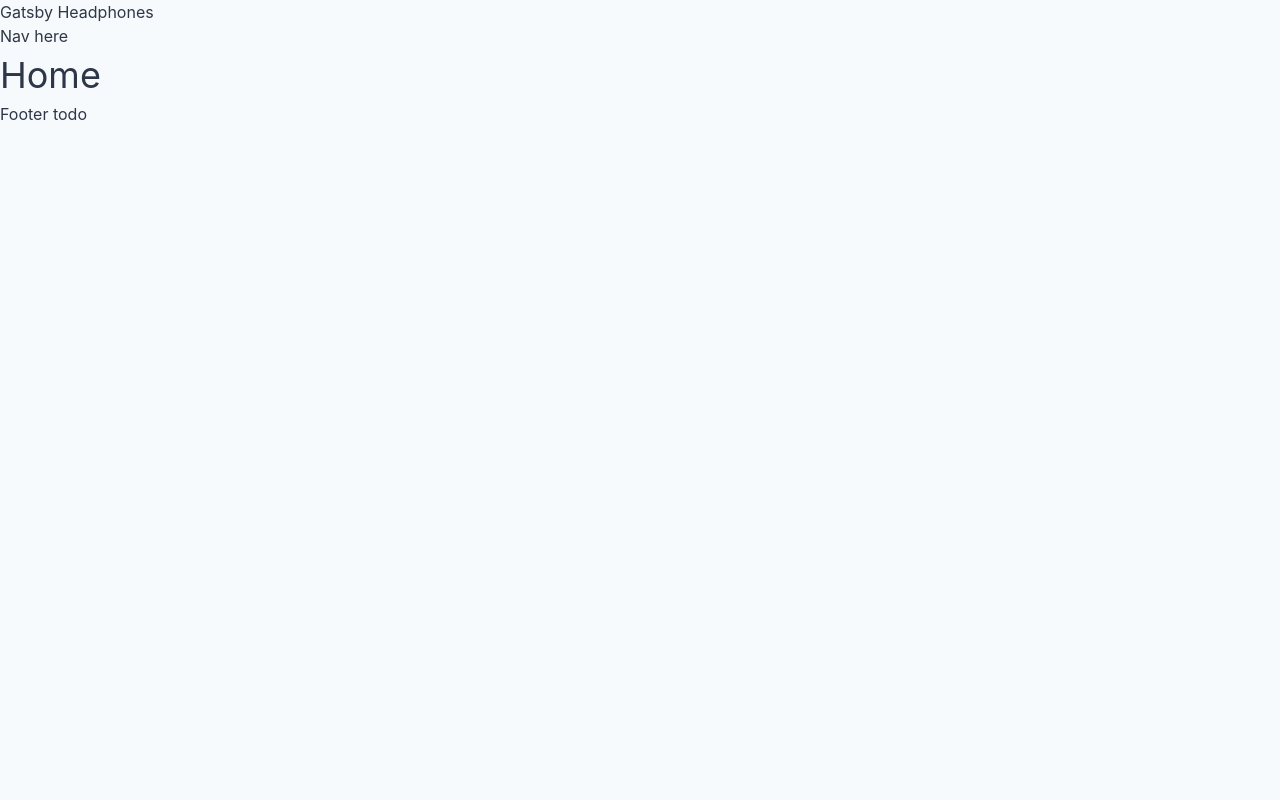
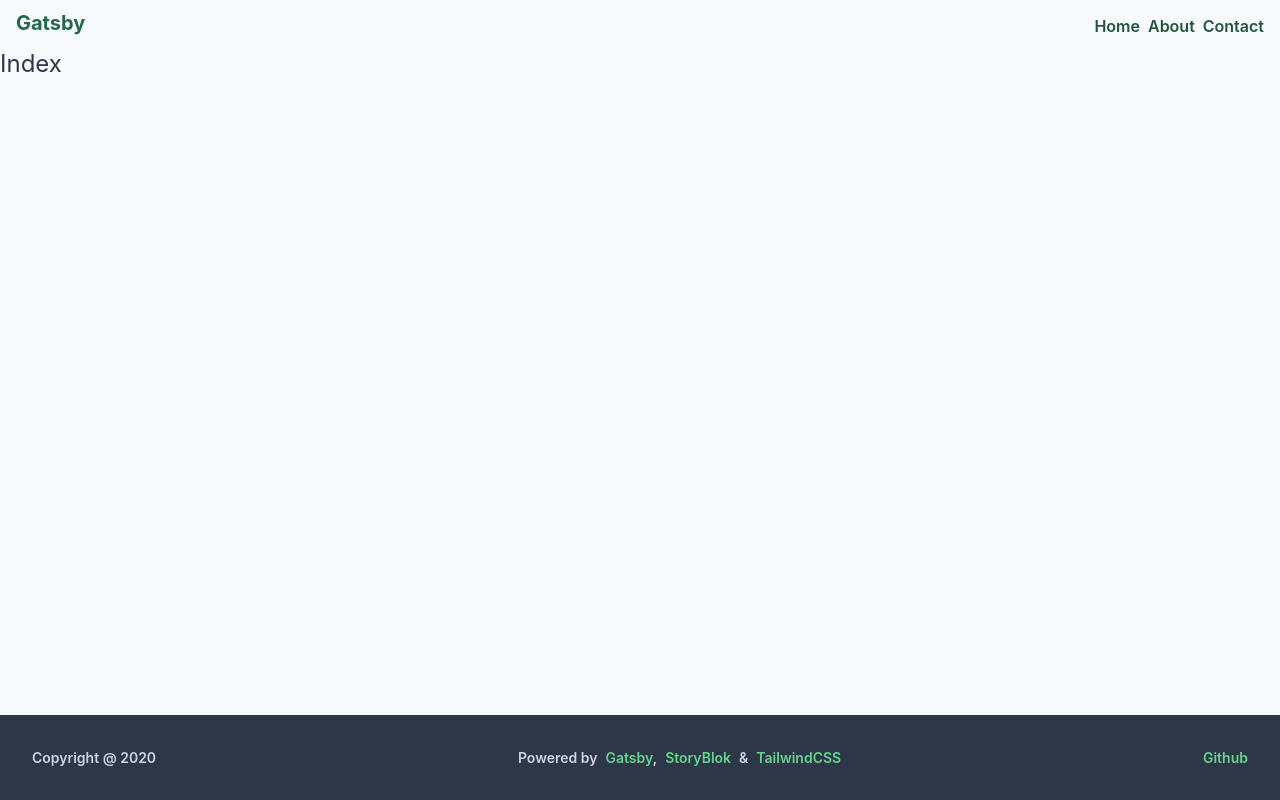
Before and after one commit to brandiqa/gatsby-headphones-site, a Gatsby site: page / in a window 1280 px wide. Built offline with nearby package versions, Linux system fonts and the light colour scheme; Gatsby itself is replaced by a stand-in of ours.

Commit message:
Implemented page layout

```diff
--- a/gatsby-config.js
+++ b/gatsby-config.js
@@ -1,6 +1,6 @@
 module.exports = {
   siteMetadata: {
-    title: `Gatsby Headphones`,
+    title: `Gatsby`,
     description: `Example E-Commerce Static Site with limited features built with Gridsome and Storyblok'`,
     author: `@myxsys`,
   },
--- a/src/layout/footer.jsx
+++ b/src/layout/footer.jsx
@@ -1,8 +1,32 @@
 import React from 'react'
 
 const Footer = () => (
-  <footer>
-    <p>Footer todo</p>
+  <footer className="py-8 text-sm text-center text-gray-400 bg-gray-800">
+    <div className="container flex flex-col justify-between px-8 mx-auto space-y-4 md:flex-row md:space-y-0">
+      <span>Copyright @ 2020</span>
+      <span className="space-x-2">
+        <span>Powered by</span>
+        <a href="https://www.gatsbyjs.com/" target="_blank" rel="noreferrer">
+          Gatsby
+        </a>
+        ,
+        <a href="https://www.storyblok.com/" target="_blank" rel="noreferrer">
+          StoryBlok
+        </a>
+        <span>&amp;</span>
+        <a href="https://tailwindcss.com/" target="_blank" rel="noreferrer">
+          TailwindCSS
+        </a>
+      </span>
+
+      <a
+        href="https://github.com/brandiqa/gridsome-headphones-site"
+        target="_blank"
+        rel="noreferrer"
+      >
+        Github
+      </a>
+    </div>
   </footer>
 )
 
--- a/src/layout/layout.css
+++ b/src/layout/layout.css
@@ -7,3 +7,8 @@ body {
   font-family: -apple-system, BlinkMacSystemFont, 'Segoe UI', Roboto, Oxygen,
     Ubuntu, Cantarell, 'Open Sans', 'Helvetica Neue', sans-serif;
 }
+
+footer,
+a {
+  @apply text-green-400 font-semibold;
+}
--- a/src/layout/layout.jsx
+++ b/src/layout/layout.jsx
@@ -10,6 +10,7 @@ import PropTypes from 'prop-types'
 import { useStaticQuery, graphql } from 'gatsby'
 import { Link } from 'gatsby'
 
+import Navbar from './navbar'
 import Footer from './footer'
 import './layout.css'
 
@@ -25,12 +26,14 @@ const Layout = ({ children }) => {
   `)
 
   return (
-    <div className="flex flex-col">
-      <header>
-        <Link to="/">{data.site.siteMetadata?.title || `Title`}</Link>
-        <nav>Nav here</nav>
+    <div className="flex flex-col min-h-screen overflow-x-hidden">
+      <header className="container flex items-end justify-between px-4 mx-auto my-2">
+        <Link to="/" className="text-xl text-green-800 font-bold">
+          {data.site.siteMetadata?.title || `Title`}
+        </Link>
+        <Navbar />
       </header>
-      <main>{children}</main>
+      <main className="flex-1">{children}</main>
       <Footer />
     </div>
   )
--- /dev/null
+++ b/src/layout/navbar.jsx
@@ -0,0 +1,32 @@
+import React from 'react'
+import { Link } from 'gatsby'
+
+const Navbar = () => {
+  const routes = [
+    {
+      label: 'Home',
+      to: '/',
+    },
+    {
+      label: 'About',
+      to: '/about',
+    },
+    {
+      label: 'Contact',
+      to: '/contact',
+    },
+  ]
+  const navLinks = routes.map((route, index) => (
+    <Link
+      to={route.to}
+      key={index}
+      className="text-green-900 font-mendium hover:underline hover:text-green-500 active:text-green-400"
+    >
+      {route.label}
+    </Link>
+  ))
+
+  return <nav className="space-x-2">{navLinks}</nav>
+}
+
+export default Navbar
--- a/src/pages/404.js
+++ /dev/null
@@ -1,14 +0,0 @@
-import React from 'react'
-
-import Layout from '../layout/layout'
-import SEO from '../layout/seo'
-
-const NotFoundPage = () => (
-  <Layout>
-    <SEO title="404: Not found" />
-    <h1>404: Not Found</h1>
-    <p>You just hit a route that doesn&#39;t exist... the sadness.</p>
-  </Layout>
-)
-
-export default NotFoundPage
--- /dev/null
+++ b/src/pages/404.jsx
@@ -0,0 +1,20 @@
+import React from 'react'
+
+import Layout from '../layout/layout'
+import SEO from '../layout/seo'
+
+const NotFoundPage = () => (
+  <Layout>
+    <SEO title="404: Not found" />
+    <div className="flex items-center justify-center h-64">
+      <div className="text-center">
+        <h1 className="text-4xl font-bold text-red-700">404: Not Found</h1>
+        <p className="text-lg font-light text-gray-700">
+          You just hit a route that doesn&#39;t exist... the sadness.
+        </p>
+      </div>
+    </div>
+  </Layout>
+)
+
+export default NotFoundPage
--- a/src/pages/index.js
+++ b/src/pages/index.jsx
@@ -6,7 +6,7 @@ import SEO from '../layout/seo'
 const IndexPage = () => (
   <Layout>
     <SEO title="Home" />
-    <h1 className="text-4xl">Home</h1>
+    <h1 className="text-2xl">Index</h1>
   </Layout>
 )
 
```
